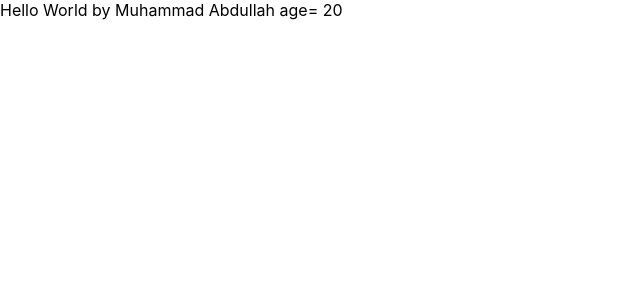
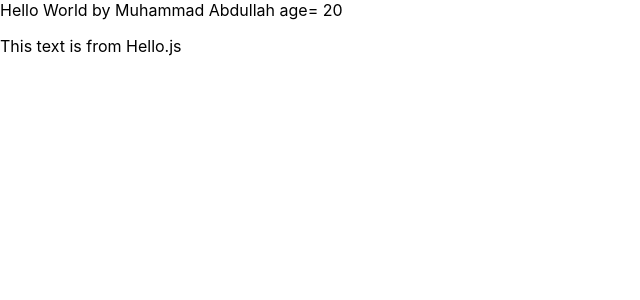
Before and after one commit to Abdullahkiet/React-Practice, a React (Create React App) app: page / in a window 1280 px wide. Shown: the top 300 px of the page, without its empty margins (0-640 px from the left). Built offline with nearby package versions, Linux system fonts and the light colour scheme.

Commit message:
added Hello.js and modified app.js

```diff
--- a/src/App.js
+++ b/src/App.js
@@ -1,12 +1,17 @@
 import React from 'react';
 //import logo from './logo.svg';
 import './App.css';
+import Hello from './Hello';
 
 
 function App(props) {
   return (
     <div>
       Hello World by {props.name} age= {props.age-5}
+      <Hello></Hello>
+
+
+
 
     </div>
 
--- /dev/null
+++ b/src/Hello.js
@@ -0,0 +1,10 @@
+import React from 'react';
+
+function Hello() {
+  return <p>
+      This text is from Hello.js
+  </p>
+
+}
+
+export default Hello;
```
